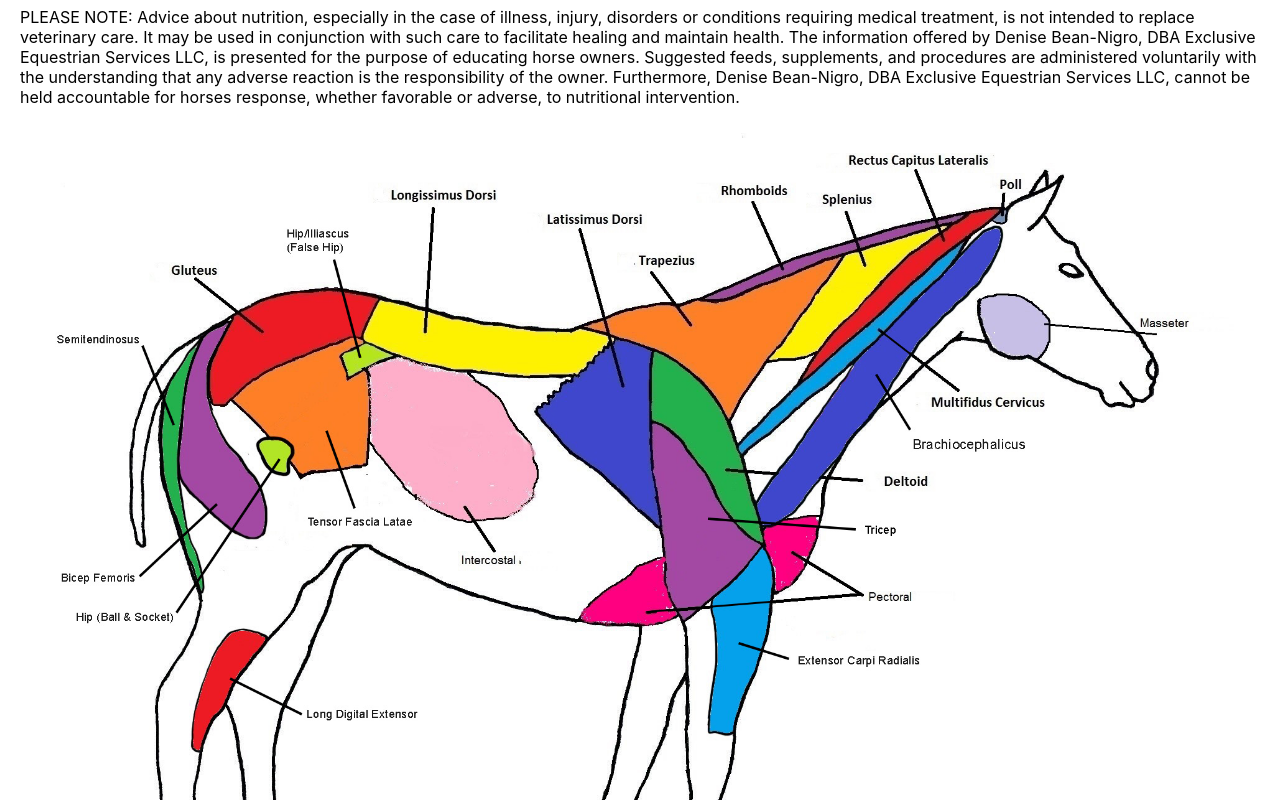
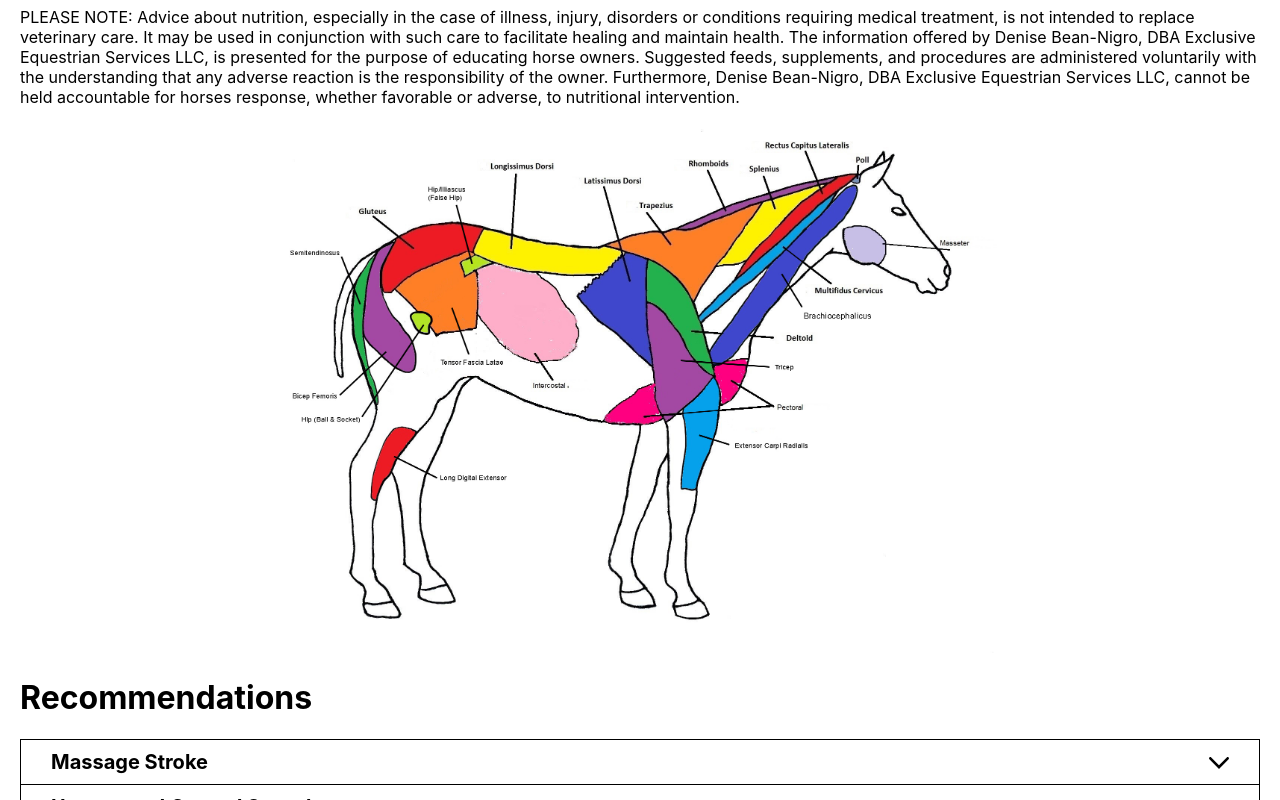
Before and after one commit to amunro15/eq-massage-therapy, a React (Create React App) app: page / in a window 1280 px wide. Shown: the part 3280-4080 px from the top of the page. Built offline with nearby package versions, Linux system fonts and the light colour scheme.

Commit message:
Style horse image

```diff
--- a/src/components/HorseMapImage/styles.scss
+++ b/src/components/HorseMapImage/styles.scss
@@ -1,5 +1,7 @@
 .eq-horse_map_image {
+  text-align: center;
+
   img {
-    width: 100%;
+    width: 60%;
   }
 }
```
